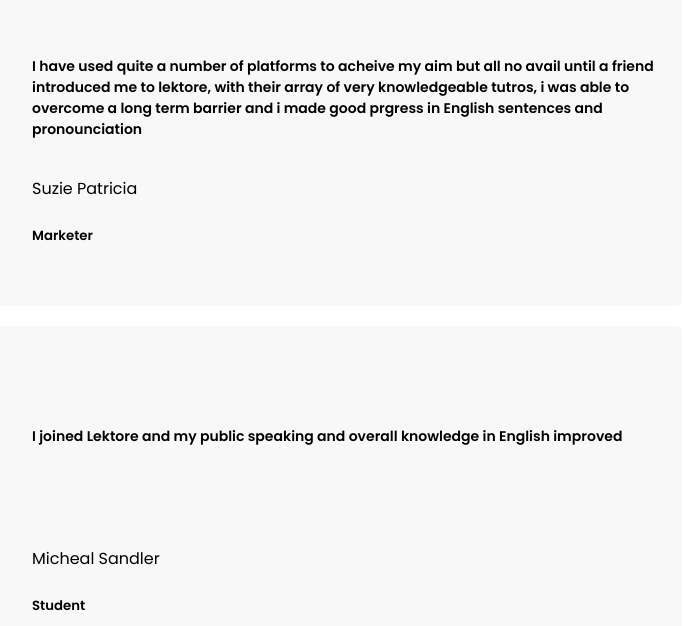
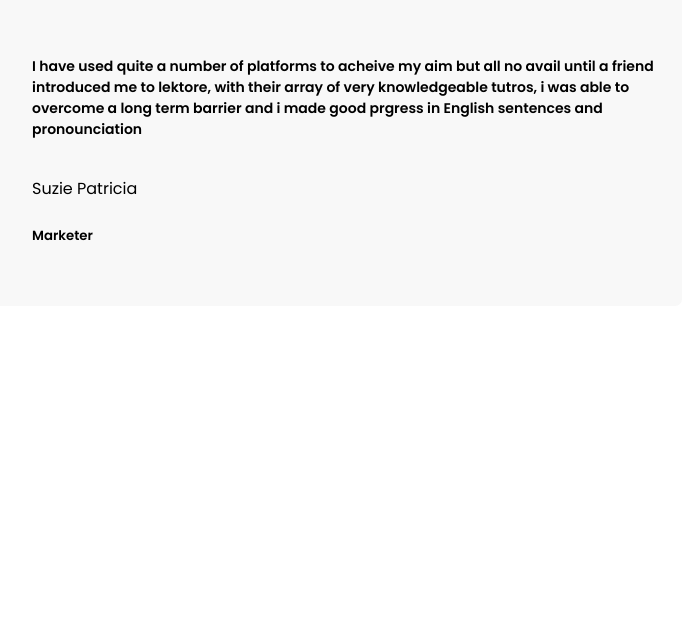
Before and after one commit to Shapati/test-git, a React (Create React App) app: page / in a window 1280 px wide. Shown: the part 881-1507 px from the top of the page, without its empty margins (33-717 px from the left). Built offline with nearby package versions, Linux system fonts and the light colour scheme.

Commit message:
created useSate functions for animations

```diff
--- a/src/pages/Home/Testimonials/Testimonials.jsx
+++ b/src/pages/Home/Testimonials/Testimonials.jsx
@@ -1,20 +1,54 @@
+import { useState } from "react";
 import { Testimonial } from "../../../data/Testimonial";
 import "./Testimonials.css";
 export const Testimonials = () => {
   const { testimonials } = Testimonial();
 
+  const [first, setFirst] = useState(true);
+  const [second, setSecond] = useState(false);
+  const [third, setThird] = useState(false);
+  const [fourth, setFourth] = useState(false);
+
+  const showFirst = () => {
+    setFirst(true);
+    setSecond(false);
+    setThird(false);
+    setFourth(false);
+  };
+
+  const showSecond = () => {
+    setFirst(false);
+    setSecond(true);
+    setThird(false);
+    setFourth(false);
+  };
+
+  const showThird = () => {
+    setFirst(false);
+    setSecond(false);
+    setThird(true);
+    setFourth(false);
+  };
+  const showFourth = () => {
+    setFirst(false);
+    setSecond(false);
+    setThird(false);
+    setFourth(true);
+  };
+
   return (
     <div className="testimonial">
       <div className="testi-box-container">
+        {first && (
           <div className="testi-box">
             <div className="test-img"></div>
             <div className="testi-body">
               <p>
-              I have used quite a number of platforms to acheive my aim but all
-              no avail until a friend introduced me to lektore, with their array
-              of very knowledgeable tutros, i was able to overcome a long term
-              barrier and i made good prgress in English sentences and
-              pronounciation
+                I have used quite a number of platforms to acheive my aim but
+                all no avail until a friend introduced me to lektore, with their
+                array of very knowledgeable tutros, i was able to overcome a
+                long term barrier and i made good prgress in English sentences
+                and pronounciation
               </p>
             </div>
             <div className="testi-name">
@@ -24,6 +58,8 @@ export const Testimonials = () => {
               <h5> Marketer </h5>
             </div>
           </div>
+        )}
+        {second && (
           <div className="testi-box">
             <div className="test-img"></div>
             <div className="testi-body">
@@ -39,15 +75,17 @@ export const Testimonials = () => {
               <h5>Student</h5>
             </div>
           </div>
+        )}
+        {third && (
           <div className="testi-box">
             <div className="test-img"></div>
             <div className="testi-body">
               <p>
-              I have used quite a number of platforms to acheive my aim but all
-              no avail until a friend introduced me to lektore, with their array
-              of very knowledgeable tutros, i was able to overcome a long term
-              barrier and i made good prgress in English sentences and
-              pronounciation
+                I have used quite a number of platforms to acheive my aim but
+                all no avail until a friend introduced me to lektore, with their
+                array of very knowledgeable tutros, i was able to overcome a
+                long term barrier and i made good prgress in English sentences
+                and pronounciation
               </p>
             </div>
             <div className="testi-name">
@@ -57,15 +95,17 @@ export const Testimonials = () => {
               <h5>Banker</h5>
             </div>
           </div>
+        )}
+        {fourth && (
           <div className="testi-box">
             <div className="test-img"></div>
             <div className="testi-body">
               <p>
-              I have used quite a number of platforms to acheive my aim but all
-              no avail until a friend introduced me to lektore, with their array
-              of very knowledgeable tutros, i was able to overcome a long term
-              barrier and i made good prgress in English sentences and
-              pronounciation
+                I have used quite a number of platforms to acheive my aim but
+                all no avail until a friend introduced me to lektore, with their
+                array of very knowledgeable tutros, i was able to overcome a
+                long term barrier and i made good prgress in English sentences
+                and pronounciation
               </p>
             </div>
             <div className="testi-name">
@@ -75,6 +115,7 @@ export const Testimonials = () => {
               <h5> Student </h5>
             </div>
           </div>
+        )}
       </div>
     </div>
   );
```
Lines whose indentation alone changed are shown as unchanged.
